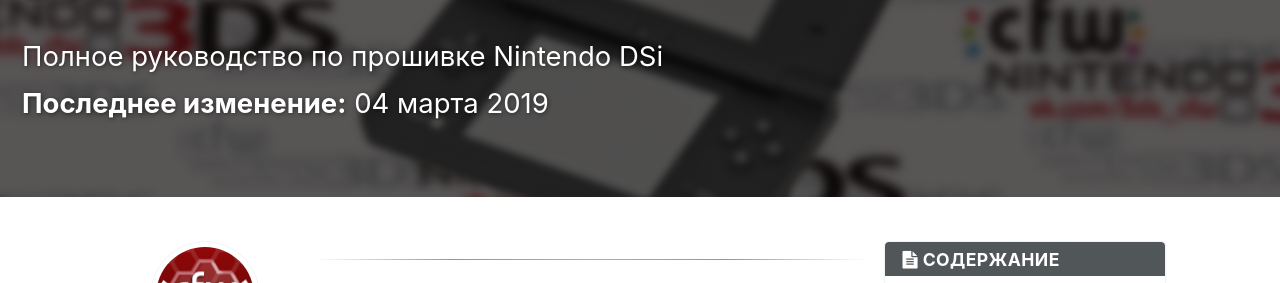
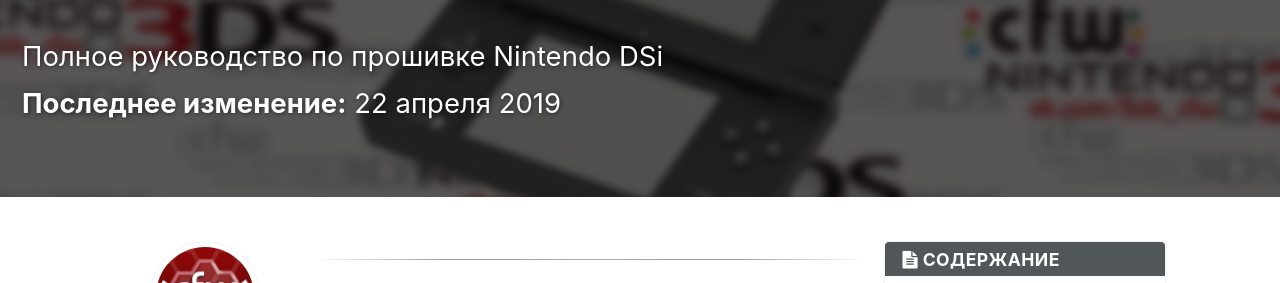
Before and after one commit to rashevskyv/dsi, a Jekyll site: the page built from _pages/home.md, in a window 1280 px wide and 900 px high. Shown: the part 239-522 px from the top of the window. Built offline with Jekyll 4.4.1, drawn with Linux system fonts in a browser that asks for light colours; nearby versions of some CDN libraries.

```diff
--- a/_pages/home.md
+++ b/_pages/home.md
@@ -7,7 +7,7 @@ header:
   overlay_image: images/home-page-feature.jpg
   overlay_filter: 0.5
   caption:
-excerpt: 'Полное руководство по прошивке Nintendo DSi<br />**Последнее изменение:** 04 марта 2019'
+excerpt: 'Полное руководство по прошивке Nintendo DSi<br />**Последнее изменение:** 22 апреля 2019'
 ---
 
 {% include toc title="Содержание" %}
```
